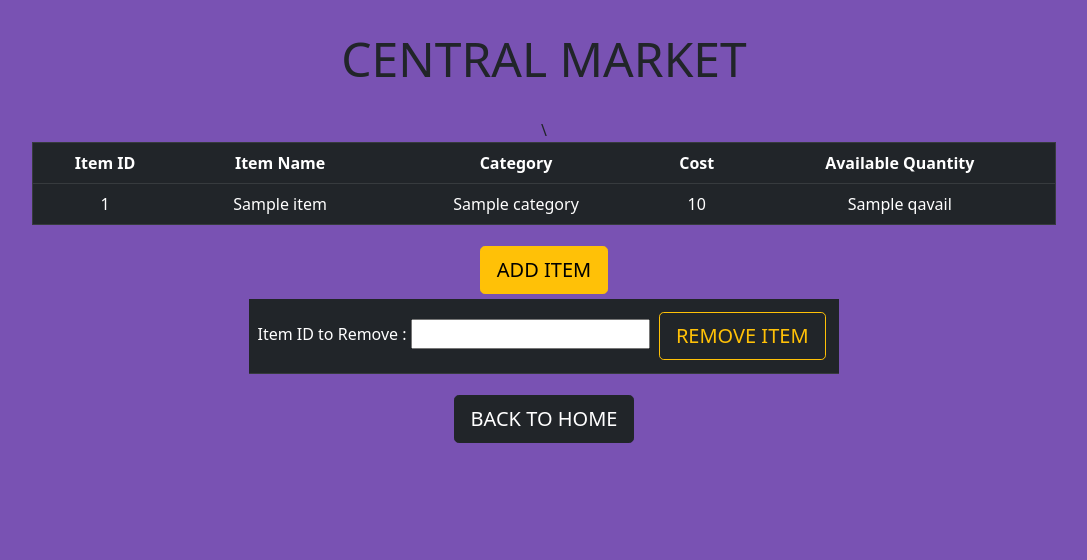
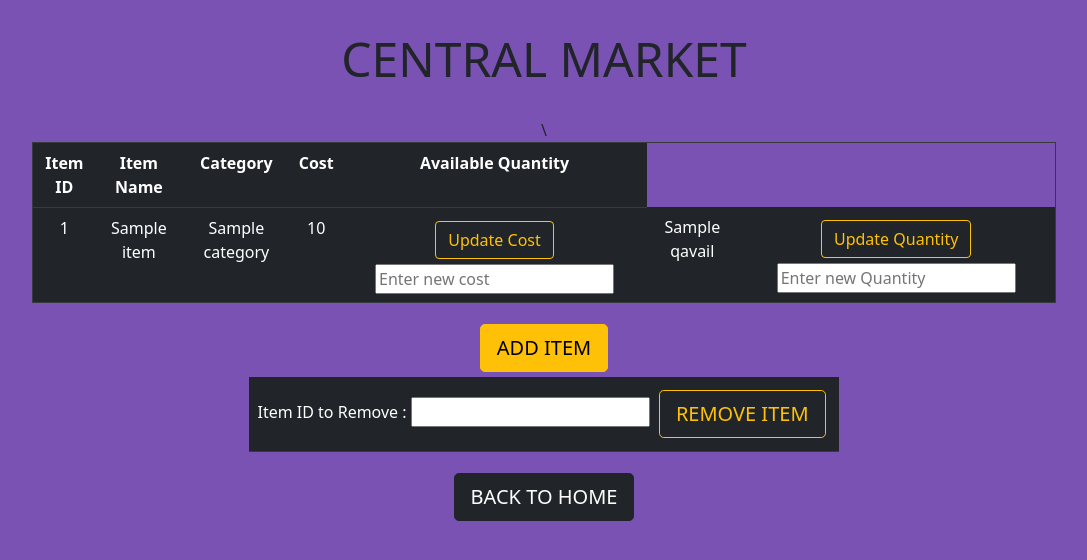
Before and after one commit to DIvyesh0204/ShopEase, a PHP site: template app/views/templates/iladmin.twig in a window 1280 px wide. Shown: the top 560 px of the page, without its empty margins (96-1183 px from the left). Run offline with PHP 8.4, Linux system fonts and the light colour scheme; the template is opened without the code that fills it: most values are stand-ins (such as "Sample title", 1, 10 or a date in 2020); some libraries are stand-ins or nearby versions.

Commit message:
added-minor changes

```diff
--- a/app/views/templates/iladmin.twig
+++ b/app/views/templates/iladmin.twig
@@ -22,7 +22,22 @@
             <td>{{ item.name }}</td>
             <td>{{ item.category }}</td>
             <td>{{ item.cost }}</td>
+            <td>
+                    <form action = "/updatecost" method="POST">
+                        <button class="btn btn-outline-warning">Update Cost</button>
+                        <input type="hidden" name="iditem" value="{{ item.id }}">
+                        <input type="number" name="newcost" placeholder="Enter new cost">
+                    </form>
+            </td>
             <td>{{ item.qavail }}</td>
+            <td>
+                    <form action = "/updatequant" method="POST">
+                        <button class="btn btn-outline-warning">Update Quantity</button>
+                        <input type="hidden" name="iditem" value="{{ item.id }}">
+                        <input type="number" name="newquant" placeholder="Enter new Quantity">
+                    </form>
+                    </td>
+
 
         </tr>
         {% endfor %}
```
